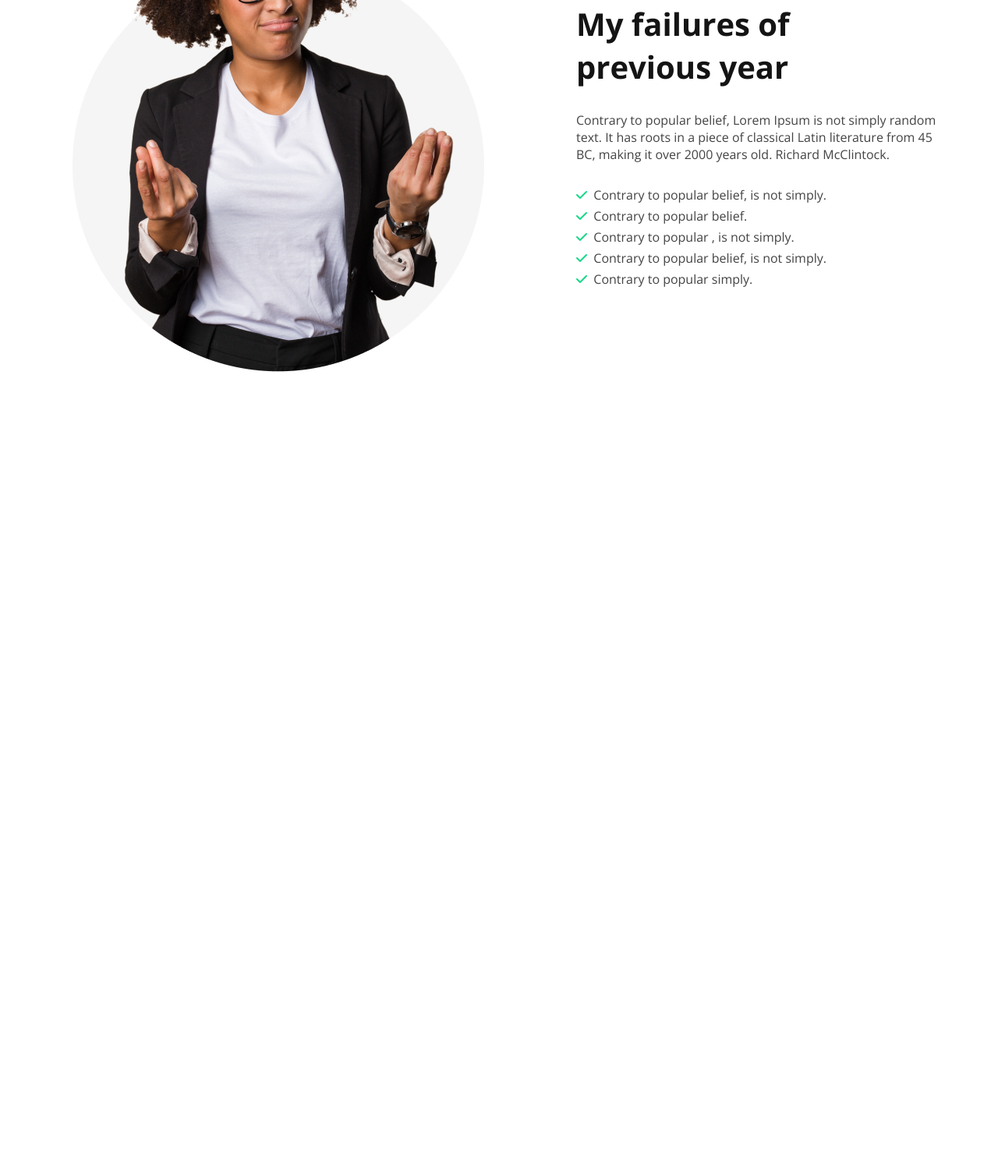
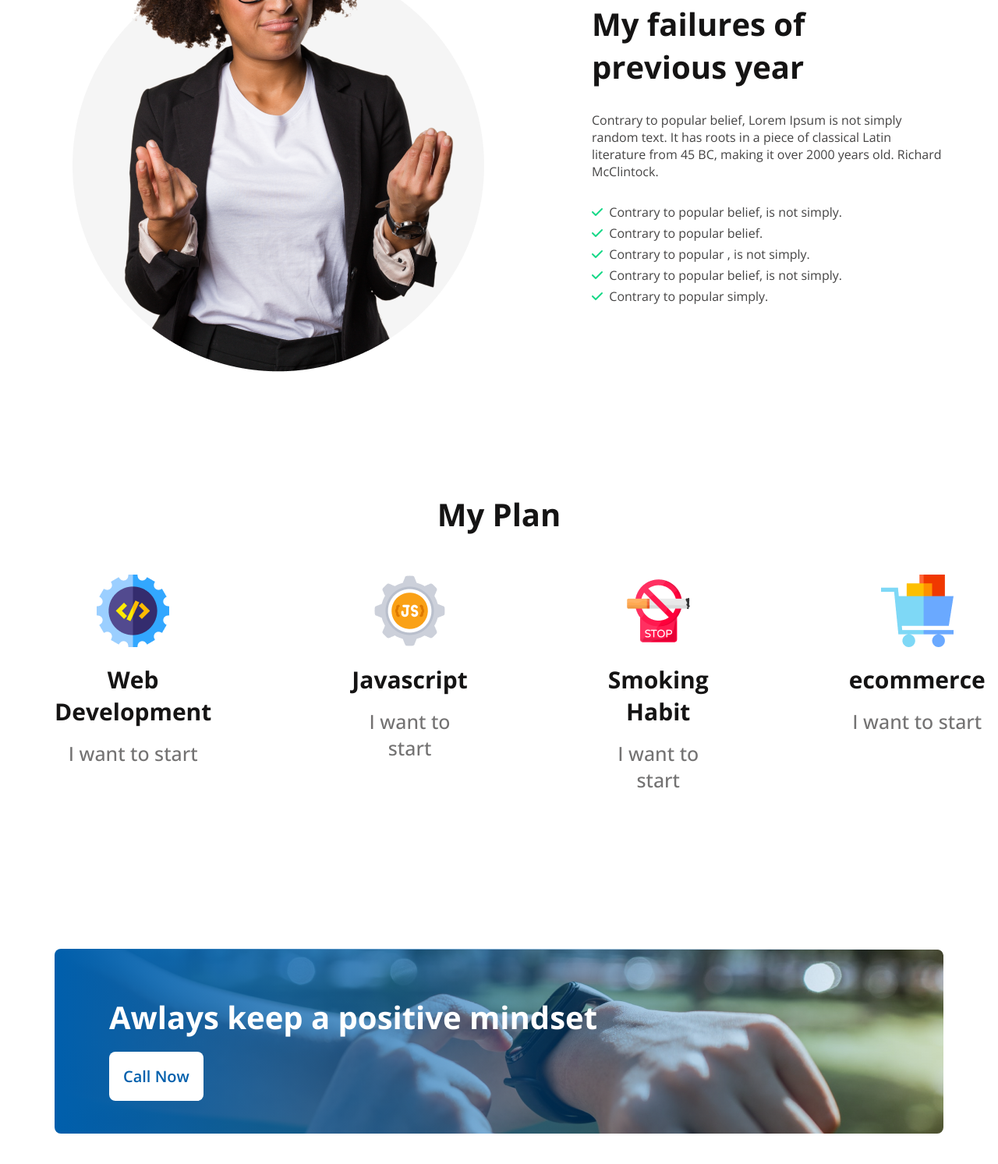
Before and after one commit to fakrul-hossain/HTML_CSS_Website, a plain HTML site: page index.html in a window 1280 px wide. Shown: the part 1384-2877 px from the top of the page at 78% size. Before the commit the page ends 1866 px from the top, so only its background shows below. Drawn offline with nearby package versions, Linux system fonts and the light colour scheme.

Commit message:
last upate

```diff
--- a/css/style.css
+++ b/css/style.css
@@ -24,10 +24,6 @@ section{
     margin: 0 auto;
     margin-top: 150px;
 }
-/* .align{
-    max-width: 1140px;
-    margin: 0 auto;
-} */
 .section_title{
     font-weight: 700;
     font-size: 40px;
@@ -43,7 +39,6 @@ section{
 header{
     background-image: url(../images/banner/banner3.png);
     background-size: cover;
-
 }
 .header_content{
     /* width: 230px; */
@@ -58,8 +53,7 @@ header{
 /* technology section start */
 .technology_part{
     display: flex;
-    /* max-width: 1140px; */
-    gap: 100px;
+    gap: 120px;
     justify-content: space-around;
 }
 .technology_description{
@@ -77,3 +71,47 @@ header{
     color: #16D887;
 }
 /* technology section end */
+/* my plan section start */
+.my_plan{
+    padding-top: 150px;
+    padding-bottom: 50px;
+    text-align: center;
+    margin: 0 auto;
+}
+.plan_section_title{
+    text-align: center;
+    margin-bottom: 50px;
+}
+.plan_list{
+    display: flex;
+    gap: 180px;
+    justify-content: space-between;
+}
+.plan_title{
+    margin: 16px 0;
+    font-weight: 700;
+    font-size: 30px;
+    color: #151414;
+}
+.plan_description{
+    font-weight: 500;
+    font-size: 25px;
+    color: #737272;
+}
+/* my plan section end */
+/* contract section start */
+.contact{
+    background-image: linear-gradient(90deg, #005FAC 0%, rgba(0, 95, 172, 0) 100%), url(../images/watch.png);
+    background-size: cover;
+    border-radius:  8px;
+    margin-bottom: 300px;
+}
+.contract_content{
+    padding: 60px 70px;
+
+}
+.contact_title{
+    color: #FFFFFF;
+    margin-bottom: 35px;
+}
+/* contract section end */
--- a/index.html
+++ b/index.html
@@ -5,8 +5,7 @@
     <meta http-equiv="X-UA-Compatible" content="IE=edge">
     <meta name="viewport" content="width=device-width, initial-scale=1.0">
     <title>New Year Website</title>
-    <link rel="preconnect" href="https://fonts.googleapis.com"><link rel="preconnect" href="https://fonts.gstatic.com" crossorigin>
-    <link href="https://fonts.googleapis.com/css2?family=Open+Sans:wght@300;400;600;700&display=swap" rel="stylesheet">
+    <link rel="preconnect" href="https://fonts.googleapis.com"><link rel="preconnect" href="https://fonts.gstatic.com" crossorigin><link href="https://fonts.googleapis.com/css2?family=Open+Sans:wght@300;400;500;600;700&display=swap" rel="stylesheet">
     <script src="https://kit.fontawesome.com/3212c52e0c.js" crossorigin="anonymous"></script>
     <link rel="stylesheet" href="css/style.css">
 </head>
@@ -23,6 +22,7 @@
     <!-- banner end -->
     <!-- main section start -->
         <main>
+            <!-- technology_part section start -->
             <section class="technology_part">
                 <div class="technology_right_area">
                     <img src="images/person.png" alt="photo">
@@ -37,6 +37,42 @@
                         <li><i class="fa-solid fa-check"></i> &nbsp;Contrary to popular simply.</li>
                 </div>
             </section>
+            <!-- technology_part section end -->
+            <!-- my plan section start -->
+            <section class="my_plan">
+                <h1 class="section_title plan_section_title">My Plan</h1>
+                <div class="plan_list">
+                    <div class="plan_list_content">
+                        <img src="images/icons/web.png" alt="">
+                        <h3 class="plan_title">Web Development</h3>
+                        <p class="plan_description">I want to start</p>
+                    </div>
+                    <div class="plan_list_content">
+                        <img src="images/icons/js.png" alt="">
+                        <h3 class="plan_title">Javascript</h3>
+                        <p class="plan_description">I want to start</p>
+                    </div>
+                    <div class="plan_list_content">
+                        <img src="images/icons/smoke.png" alt="">
+                        <h3 class="plan_title">Smoking Habit</h3>
+                        <p class="plan_description">I want to start</p>
+                    </div>
+                    <div class="plan_list_content">
+                        <img src="images/icons/ecom.png" alt="">
+                        <h3 class="plan_title">ecommerce</h3>
+                        <p class="plan_description">I want to start</p>
+                    </div>
+                </div>
+            </section>
+            <!-- my plan section end -->
+            <!-- contract section start -->
+            <section class="contact">
+                <div class="contract_content">
+                    <h1 class="section_title contact_title">Awlays keep a positive mindset</h1>
+                    <a href="#" class="btn btn_primary">Call Now</a>
+                </div>
+            </section>
+            <!-- contract section end -->
         </main>
         <!-- main section end-->
         <!-- footer start -->
```
